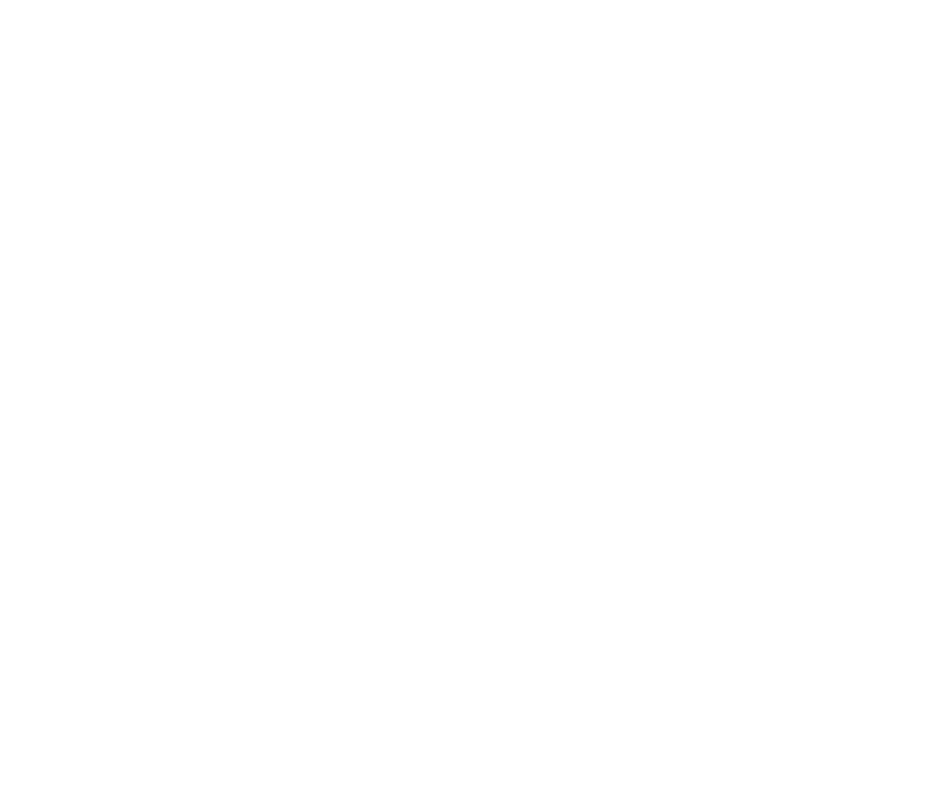
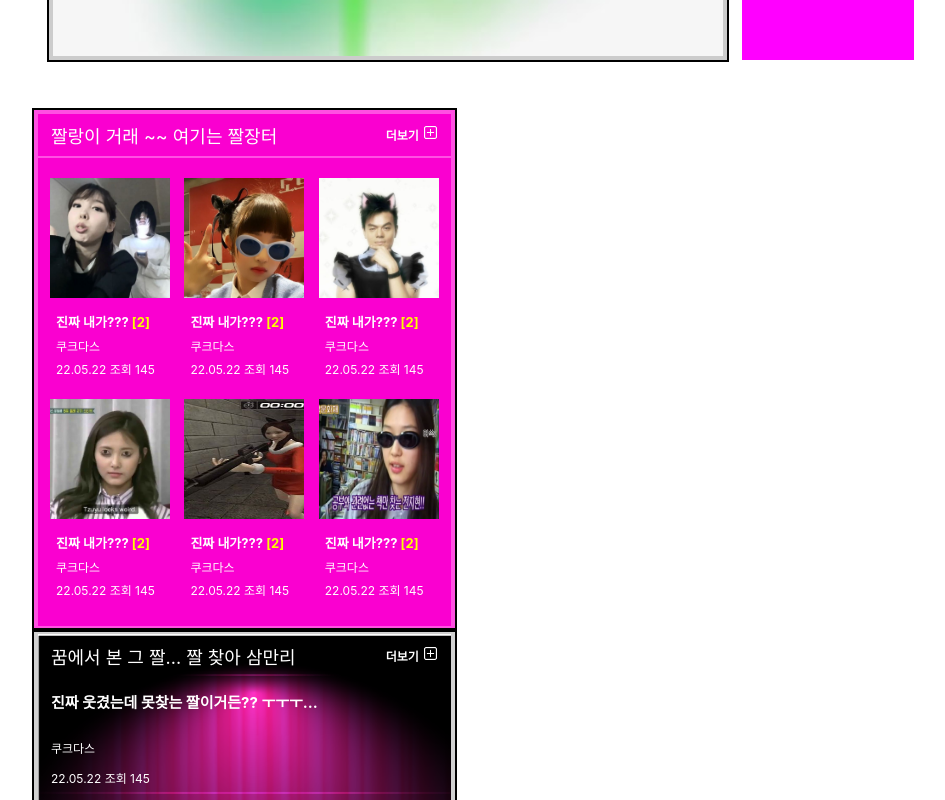
Before and after one commit to HugoParkk/meme-discussion, a React (Create React App) app: page /main in a window 1280 px wide. Shown: the part 2280-3080 px from the top of the page, without its empty margins (66-1011 px from the left). Before the commit the page ends 1888 px from the top, so only its background shows below. Built offline with nearby package versions, Linux system fonts and the light colour scheme.

Commit message:
[0616] 메인 하단 완성

```diff
--- a/src/pages/Main.js
+++ b/src/pages/Main.js
@@ -10,6 +10,21 @@
 
 import twinkle from '../images/main_page/twinkle_bg.png';
 import Card from '../images/main_page/Card.png';
+import Plus from '../images/main_page/plus.png';
+
+import Gost from '../images/main_page/back_gost.jpg';
+import Peace from '../images/main_page/peace.jpg';
+import Cat from '../images/main_page/jinYoung_cat.jpg';
+import Eyes from '../images/main_page/dark_tzuyu.jpg';
+import Gun from '../images/main_page/fps_in_game.jpg';
+import Book from '../images/main_page/find_book.jpg';
+
+import rcBK from '../images/main_page/rightContentBK.png';
+
+import first from '../images/main_page/dream_first.jpg';
+import second from '../images/main_page/dream_second.jpg';
+import third from '../images/main_page/dream_third.jpg';
+import fourth from '../images/main_page/dream_fourth.jpg';
 
 function Main() {
  return (
@@ -44,6 +59,126 @@
      </MainMiddle>
        {/* <div id="main-popup"><Popup /></div> */}
 
+
+     <MainBottom>
+       <div class="leftContent">
+          <div class="mainTitle">
+            <p class="title">짤랑이 거래 ~~ 여기는 짤장터</p>
+            <p class="view-more"><b>더보기</b><img src={Plus} /></p>
+          </div>
+          <hr></hr>
+            <div class="post_content">
+              <div class="top_content">
+                <div class="post">
+                  <img src={Gost}></img>
+                  <div>
+                    <p><b>진짜 내가??? <span class="num">[2]</span></b></p>
+                    <p>쿠크다스</p>
+                    <p>22.05.22 조회 145</p>
+                  </div>
+                </div>
+                <div class="post">
+                <img src={Peace}></img>
+                  <div>
+                    <p><b>진짜 내가??? <span class="num">[2]</span></b></p>
+                    <p>쿠크다스</p>
+                    <p>22.05.22 조회 145</p>
+                  </div>
+                </div>
+                <div class="post">
+                <img src={Cat}></img>
+                  <div>
+                    <p><b>진짜 내가??? <span class="num">[2]</span></b></p>
+                    <p>쿠크다스</p>
+                    <p>22.05.22 조회 145</p>
+                  </div>
+                </div>
+            </div>
+            <div class="bottom_content">
+                <div class="post">
+                <img src={Eyes}></img>
+                  <div>
+                    <p><b>진짜 내가??? <span class="num">[2]</span></b></p>
+                    <p>쿠크다스</p>
+                    <p>22.05.22 조회 145</p>
+                  </div>
+                </div>
+                <div class="post">
+                <img src={Gun}></img>
+                  <div>
+                    <p><b>진짜 내가??? <span class="num">[2]</span></b></p>
+                    <p>쿠크다스</p>
+                    <p>22.05.22 조회 145</p>
+                  </div>
+                </div>
+                <div class="post">
+                <img src={Book}></img>
+                  <div>
+                    <p><b>진짜 내가??? <span class="num">[2]</span></b></p>
+                    <p>쿠크다스</p>
+                    <p>22.05.22 조회 145</p>
+                  </div>
+                </div>
+            </div>
+          </div>
+        </div>
+
+        <div class="rightContent">
+          <div class="mainTitle">
+            <p class="title">꿈에서 본  그 짤... 짤 찾아 삼만리</p>
+            <p class="view-more"><b>더보기</b><img src={Plus} /></p>
+          </div>
+          <div class="post">
+            <div class="textContent">
+              <p class="postTitle"><b>진짜 웃겼는데 못찾는 짤이거든?? ㅜㅜㅜ...</b></p>
+              <br></br>
+              <div class="postText">쿠크다스</div>
+              <br></br><br></br>
+              <div class="postText">22.05.22 조회 145</div>
+            </div>
+            <div class="imgContent">
+              <img src={first}></img>
+            </div>
+          </div>
+          <div class="post">
+            <div class="textContent">
+              <p class="postTitle"><b>진짜 웃겼는데 못찾는 짤이거든?? ㅜㅜㅜ...</b></p>
+              <br></br>
+              <div class="postText">쿠크다스</div>
+              <br></br><br></br>
+              <div class="postText">22.05.22 조회 145</div>
+            </div>
+            <div class="imgContent">
+              <img src={second}></img>
+            </div>
+          </div>
+          <div class="post">
+            <div class="textContent">
+              <p class="postTitle"><b>진짜 웃겼는데 못찾는 짤이거든?? ㅜㅜㅜ...</b></p>
+              <br></br>
+              <div class="postText">쿠크다스</div>
+              <br></br><br></br>
+              <div class="postText">22.05.22 조회 145</div>
+            </div>
+            <div class="imgContent">
+              <img src={third}></img>
+            </div>
+          </div>
+          <div class="post">
+            <div class="textContent">
+              <p class="postTitle"><b>진짜 웃겼는데 못찾는 짤이거든?? ㅜㅜㅜ...</b></p>
+              <br></br>
+              <div class="postText">쿠크다스</div>
+              <br></br><br></br>
+              <div class="postText">22.05.22 조회 145</div>
+            </div>
+            <div class="imgContent">
+              <img src={fourth}></img>
+            </div>
+          </div>
+        </div>
+
+     </MainBottom>
        <Footer />
      </Warp>
    </div>
@@ -83,13 +218,136 @@
  }
  }
 
-
  #Rank{
    width: 172px;
    height: 432px;
    background: magenta;
  }
 `
+
+const MainBottom = styled.div `
+ margin: 0;
+ padding: 0;
+ list-style: none;
+ text-align: center;
+
+ color: white;
+ .leftContent {
+   background: #FA00D0;
+   width: 412.8px;
+   height: 511.21px;
+   border: 4px solid #FF50E2;
+   outline: 2px solid #000;
+
+   .mainTitle {
+    margin: -10px 13px -18px 13px;
+    display: flex;
+    justify-content: space-between;
+
+    .title {
+      font-size: 18px;
+     //  font-weight: 600;
+    }
+    .view-more {
+      font-size: 12px;
+      padding: 10px 19px;
+      position: relative;
+      img {
+        margin-left: 5px;
+        position: absolute;
+      }
+    }
+  }
+  hr {
+    border: 0px;
+    height: 2px;
+    background-color: #FF50E2;
+  }
+
+  .post_content {
+
+    img {
+     width: 120px;
+     height: 120px;
+     margin: 12px 3px;
+    }
+
+    .top_content {
+       position: relative;
+        display: flex;
+        justify-content: space-between;
+        text-align: left;
+        padding: 0 9px;
+
+        p {font-size: 12px; margin: 6px 9px;}
+        b {font-size: 13px;}
+        span {color: #FAFF00;}
+
+        .post { div {margin: -8px 0 10px 0} }
+     }
+
+    .bottom_content {
+       position: relative;
+        display: flex;
+        justify-content: space-between;
+        text-align: left;
+        padding: 0 9px;
+
+        p {font-size: 12px; margin: 6px 9px;}
+        b {font-size: 13px;}
+        span {color: #FAFF00;}
+
+        .post { div {margin: -8px 0} }
+      }
+    }
+ }
+
+  .rightContent {
+    background: url(${rcBK});
+    width: 412.8px;
+    height: 511.21px;
+    border: 4px solid #D1D1D1;
+    outline: 2px solid #000;
+
+
+
+    .mainTitle {
+    margin: -8.7px 13px -18px 13px;
+    display: flex;
+    justify-content: space-between;
+
+    .title {
+      font-size: 18px;
+     //  font-weight: 600;
+    }
+    .view-more {
+      font-size: 12px;
+      padding: 10px 19px;
+      position: relative;
+      img {
+        margin-left: 5px;
+        position: absolute;
+        }
+      }
+    }
+    .post {
+      img {width: 90px; height: 90px; margin: 12px 0 3px 32px}
+      .post {width: 386.86px; height: 90px;}
+
+      div {
+        float: left;
+        font-size: 12px;
+        margin-top: 10px;
+      }
+      .postText {
+        margin: 0 13px;
+      }
+
+      b {font-size: 15px; margin: 0 13px;}
+    }
+  }
+`
+
 const Warp = styled.div`
 position: relative;
 width: 1080px;
@@ -99,7 +357,7 @@
  margin: 0 100px;
 }
 #main-sidebar{
-  position: absolute;
+ position: relative;
  left: 0;
 }
 `
```
Also changed, not shown: src/images/main_page/plus.png (added), src/images/main_page/rightContentBK.png (added). Lines whose indentation alone changed are shown as unchanged.
